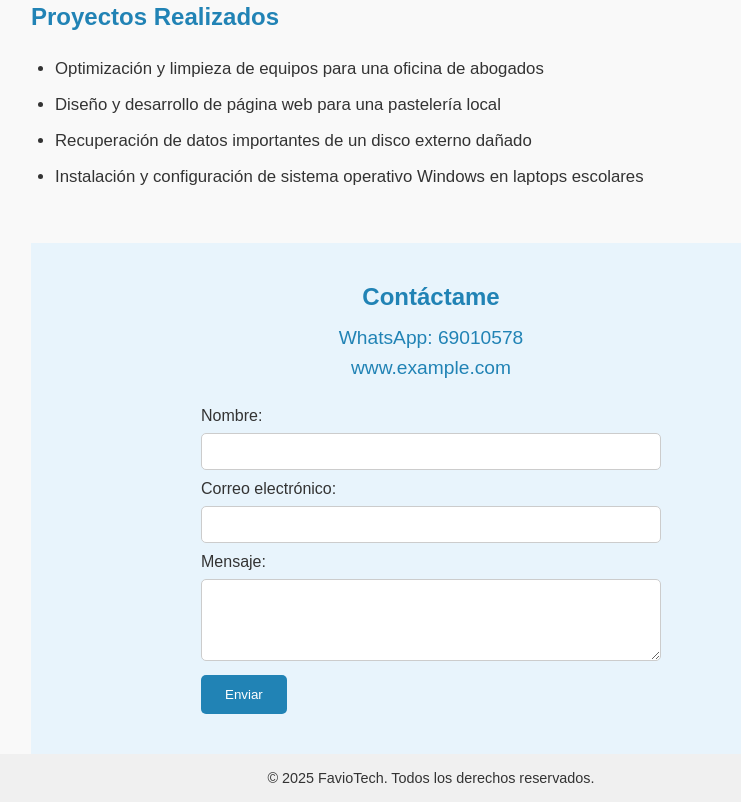
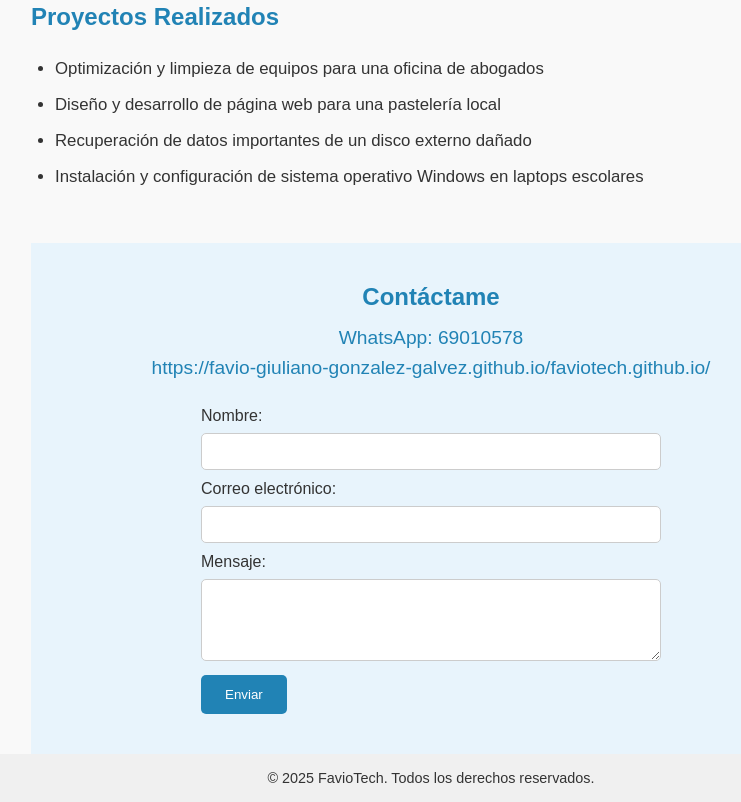
Before and after one commit to Favio-Giuliano-Gonzalez-Galvez/faviotech.github.io, a plain HTML site: page index.html in a window 1280 px wide. Shown: the part 1274-2076 px from the top of the page, without its empty margins (209-950 px from the left). Drawn offline with Linux system fonts and the light colour scheme.

Commit message:
Actualizar index.html

```diff
--- a/index.html
+++ b/index.html
@@ -145,7 +145,7 @@
   <section class="section contact" id="contacto">
     <h2>Contáctame</h2>
     <a href="https://wa.me/59169010578" target="_blank">WhatsApp: 69010578</a>
-    <a href="#">www.example.com</a>
+    <a href="#">https://favio-giuliano-gonzalez-galvez.github.io/faviotech.github.io/</a>
 
     <form action="#" method="post">
       <label for="name">Nombre:</label>
```
